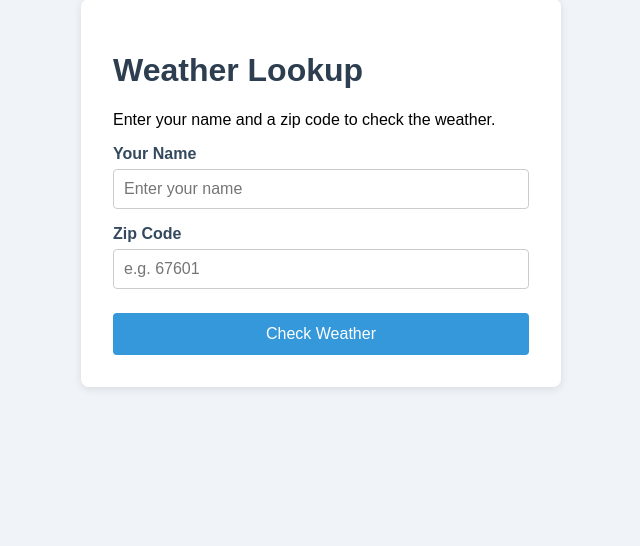
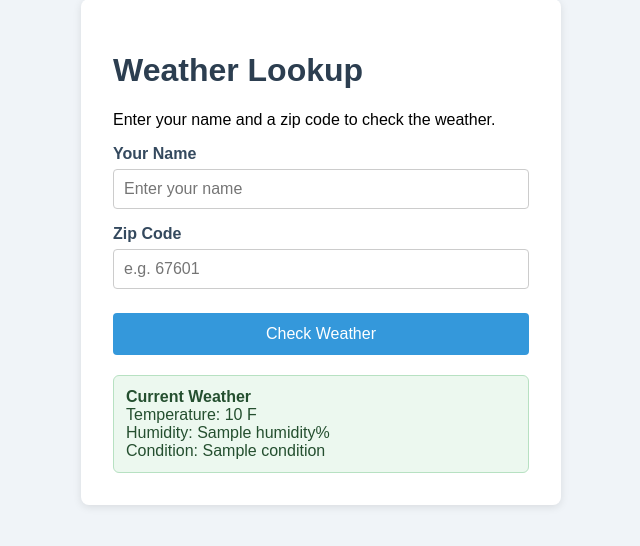
Before and after one commit to zsluss/miniproject4ZachSlusser, a Django app: template mysite/weather/templates/weather/index.html in a window 1280 px wide. Shown: the part 81-627 px from the top of the page, without its empty margins (319-959 px from the left). Run offline with Django 5.2, Linux system fonts and the light colour scheme; tables that the repository leaves empty hold one stand-in row (values such as "Sample post"); the template is opened without the code that fills it: values that come from a table or form of the project are taken from there, most other values are stand-ins (such as "Sample title", 1, 10 or a date in 2020).

Commit message:
Added weather lookup to index when zip is entered

```diff
--- a/mysite/weather/templates/weather/index.html
+++ b/mysite/weather/templates/weather/index.html
@@ -43,6 +43,14 @@
             margin: 4px 0 0;
             font-size: 0.875rem;
         }
+        .result {
+            margin-top: 20px;
+            background: #ecf8ef;
+            border: 1px solid #b7e1c2;
+            border-radius: 6px;
+            padding: 12px;
+            color: #244f2f;
+        }
         button {
             margin-top: 24px;
             width: 100%;
@@ -65,6 +73,13 @@
         <p>Enter your name and a zip code to check the weather.</p>
         <form method="post">
             {% csrf_token %}
+            {% if form.non_field_errors %}
+                <ul class="errorlist">
+                    {% for error in form.non_field_errors %}
+                        <li>{{ error }}</li>
+                    {% endfor %}
+                </ul>
+            {% endif %}
             {% for field in form %}
                 <label for="{{ field.id_for_label }}">{{ field.label }}</label>
                 {{ field }}
@@ -78,6 +93,14 @@
             {% endfor %}
             <button type="submit">Check Weather</button>
         </form>
+        {% if weather_result %}
+            <div class="result">
+                <strong>Current Weather</strong><br>
+                Temperature: {{ weather_result.temperature }} F<br>
+                Humidity: {{ weather_result.humidity }}%<br>
+                Condition: {{ weather_result.condition }}
+            </div>
+        {% endif %}
     </div>
 </body>
 </html>
```
Also changed, not shown: mysite/weather/views.py (+48 -13 lines).
